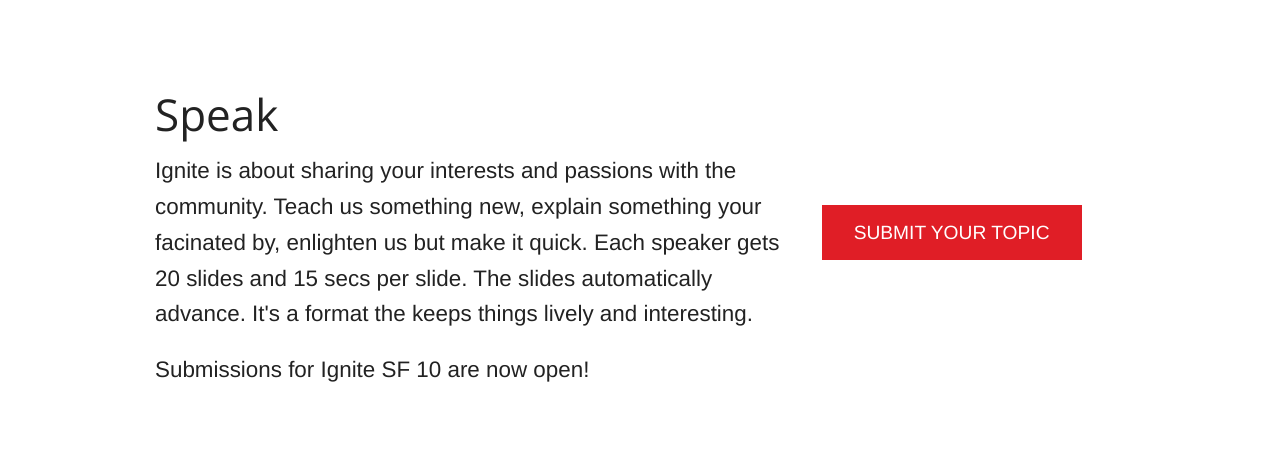
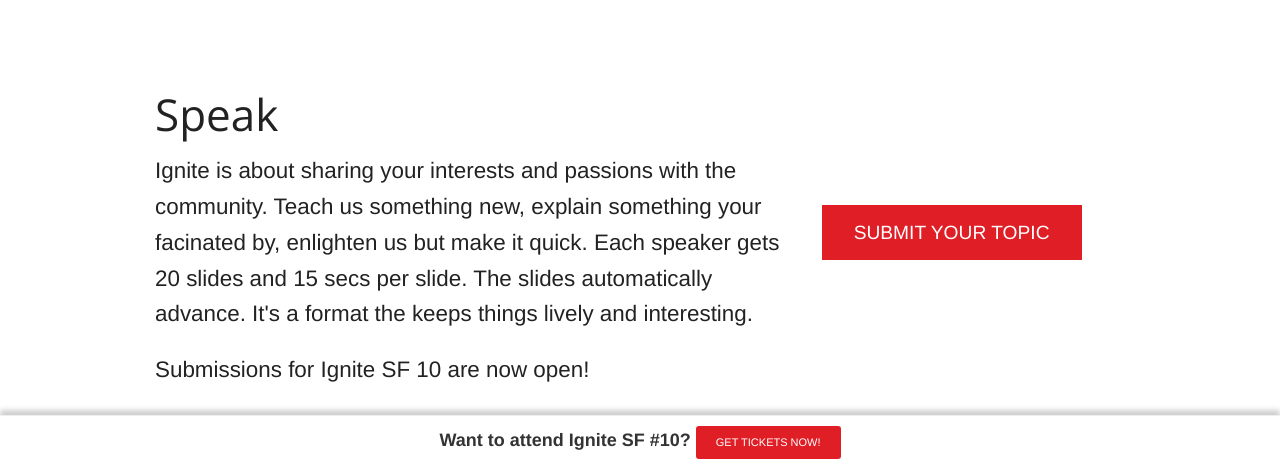
Before and after one commit to ignitesf/ignitesf.github.io, a Jekyll site: the page built from index.html, in a window 1280 px wide and 1400 px high, scrolled down 573 px. Shown: the part 925-1400 px from the top of the window. Built offline with Jekyll 4.4.1, drawn with Linux system fonts in a browser that asks for light colours; Markdown is read by kramdown in place of the engine named in the settings.

Commit message:
persistent get tickets button

```diff
--- a/_layouts/default.html
+++ b/_layouts/default.html
@@ -89,6 +89,10 @@
   </div>
 </div>
 
+<div class='banner'>
+Want to attend Ignite SF #10?  <a href="http://tickets.ignitesanfrancisco.com"><div class='button tiny radius'>Get tickets now!</div></a>
+</div>
+
 
         <script src="/js/jquery.js"></script>
         <script src="/js/foundation.min.js"></script>
--- a/css/ignitesf.css
+++ b/css/ignitesf.css
@@ -274,3 +274,23 @@ div.attending-info{
 .relatedvid{
     height:280px;
 }
+.banner {
+    color:#333;
+    background:#fff;
+    font-size:18px;
+    font-weight:bold;
+    text-align:center;
+    border-top:solid 1px #eee;
+    padding-top:10px;
+    -webkit-box-shadow: 0px -5px 5px 0px rgba(0,0,0,0.19);
+    -moz-box-shadow: 0px -5px 5px 0px rgba(0,0,0,0.19);
+    box-shadow: 0px -5px 5px 0px rgba(0,0,0,0.19);
+    position:fixed;
+    bottom:0px;
+    left:0px;
+    right:0px;
+    height: 60px;
+}
+.hide {
+    display:none;
+}
--- a/js/main.js
+++ b/js/main.js
@@ -18,8 +18,10 @@ $(function(){
     function checkScrollHeight() {
         if($(window).scrollTop() > $(window).height()) {
             $('nav.top-bar').removeClass('clear');
+            $('div.banner').removeClass('hide');
         } else {
             $('nav.top-bar').addClass('clear');
+            $('div.banner').addClass('hide');
         }
     }
     if(window.location.pathname === '/') {
```
